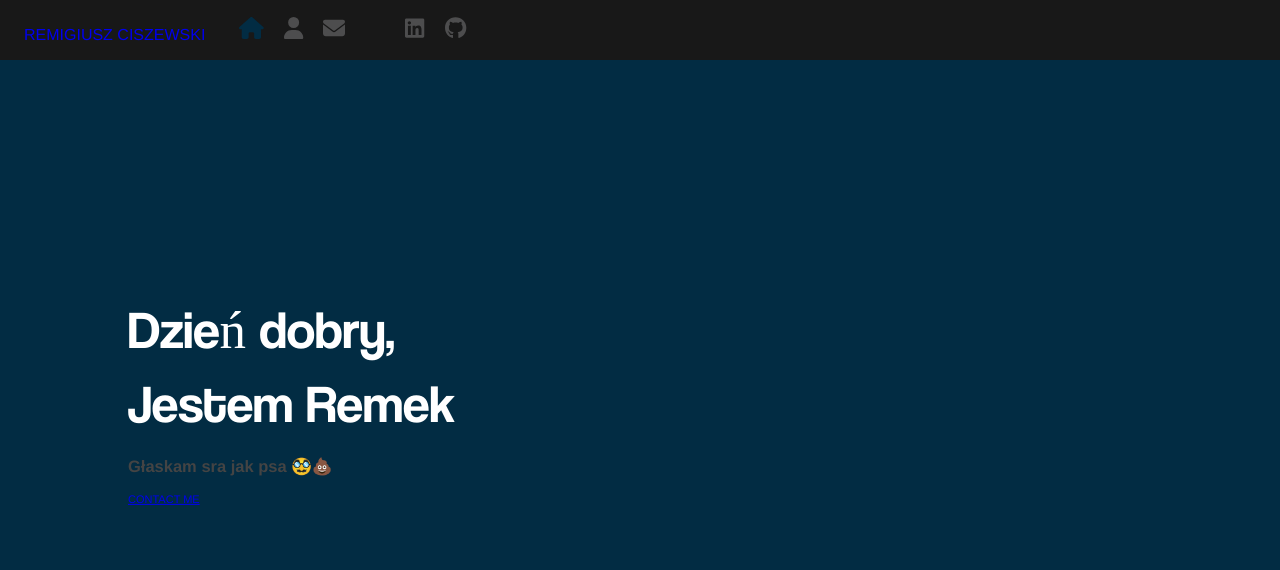
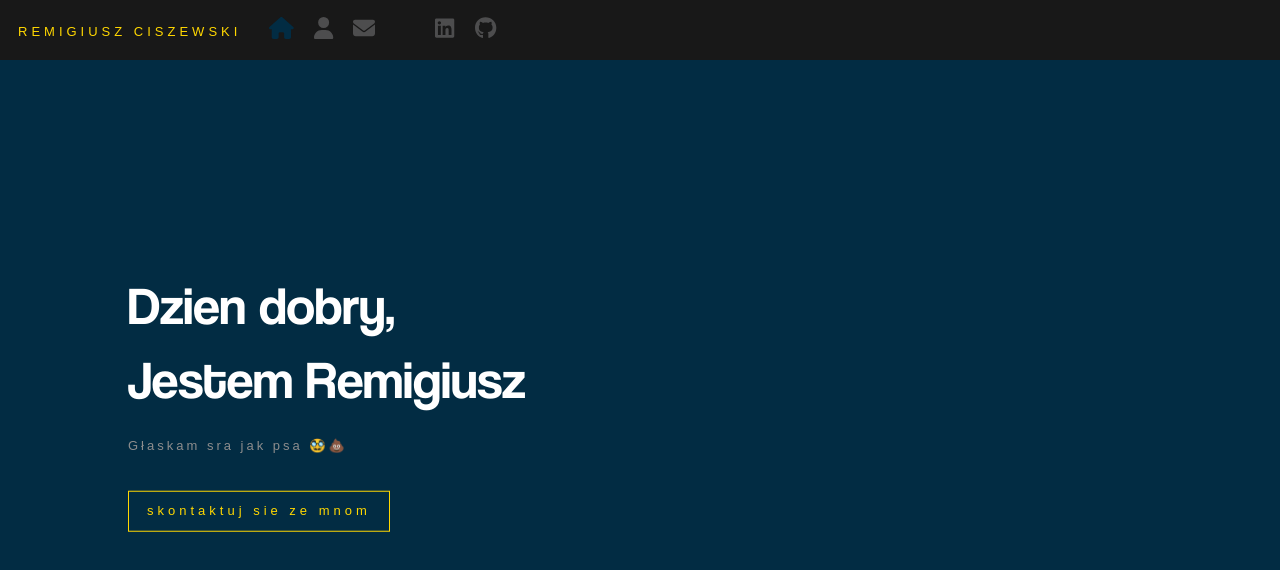
Before and after one commit to remciszewski/portfolio, a React (Create React App) app: page / in a window 1280 px wide. Shown: the top 570 px of the page. Built offline with nearby package versions, Linux system fonts and the light colour scheme.

Commit message:
add homepage animations

```diff
--- /dev/null
+++ b/src/components/AnimatedLetters/index.js
@@ -0,0 +1,17 @@
+import './index.scss';
+
+const AnimatedLetters = ({letterClass, strArray, idx}) => {
+    return (
+        <span>
+            {
+                strArray.map((char, i) =>(
+                    <span key={char + i} className={`${letterClass} _${i + idx}`}>
+                        {char}
+                    </span>
+                ))
+            }
+        </span>
+    )
+};
+
+export default AnimatedLetters;
--- /dev/null
+++ b/src/components/AnimatedLetters/index.scss
@@ -0,0 +1,13 @@
+.text-animate {
+    display: inline-block;
+    opacity: 0;
+    animation: bounceIn 1s 1s;
+    animation-fill-mode: forwards;
+    min-width: 10px;
+}
+
+@for $i from 1 through 35 {
+    .text-animate._#{$i} {
+        animation-delay: #{$i / 10}s;
+    }
+}
--- a/src/components/Home/index.js
+++ b/src/components/Home/index.js
@@ -1,14 +1,21 @@
 import './index.scss';
-import React from 'react';
+import React, { useState } from 'react';
 import { Link } from 'react-router-dom';
+import AnimatedLetters from '../AnimatedLetters';
 
 const Home = () => {
+    const [letterClass, setLetterClass] = useState('text-animate')
+    const nameArray = [' R', 'e', 'm', 'i', 'g', 'i', 'u', 's', 'z']
+
     return (
         <div className='container home-page'>
             <div className='text-zone'>
-                <h1>Dzień dobry, <br /> Jestem Remek</h1>
+                <h1>Dzien dobry, <br />
+                <span>Jestem </span>
+                <AnimatedLetters letterClass={letterClass} strArray={nameArray} idx={20} />
+                </h1>
                 <h2>Głaskam sra jak psa 🥸💩</h2>
-                <Link to='/contact' className='flat-button'>CONTACT ME</Link>
+                <Link to='/contact' className='flat-button'>skontaktuj sie ze mnom</Link>
             </div>
         </div>
     );
--- a/src/components/Home/index.scss
+++ b/src/components/Home/index.scss
@@ -19,3 +19,32 @@
         }
     }
 }
+h2 {
+    color: #8d8d8d;
+    margin-top: 20px;
+    font-weight: 400;
+    font-size: 13px;
+    font-family: sans-serif;
+    letter-spacing: 3px;
+    animation: fadeIn 1s 1.8s backwards;
+}
+
+.flat-button {
+    color: #ffd700;
+    font-size: 13px;
+    font-weight: 400;
+    letter-spacing: 4px;
+    font-family: sans-serif;
+    text-decoration: none;
+    padding: 10px 18px;
+    border: 1px solid #ffd700;
+    margin-top: 25px;
+    float: left;
+    animation: fadeIn 1s 1.8s backwards;
+    white-space: nowrap;
+
+    &:hover {
+        background: #ffd700;
+        color: #333;
+    }
+}
--- a/src/components/Navbar/index.scss
+++ b/src/components/Navbar/index.scss
@@ -11,13 +11,18 @@
 
 .home {
     display: inline-block;
-    padding: 24px 0;
     text-decoration: none;
     font-size: 16px;
     .h-btn {
-        margin: auto 24px;
         width: auto;
         height: 24px;
+        color: #ffd700;
+        font-size: 13px;
+        font-weight: 400;
+        letter-spacing: 4px;
+        font-family: sans-serif;
+        text-decoration: none;
+        padding: 10px 18px;
     }
 
 }
```
